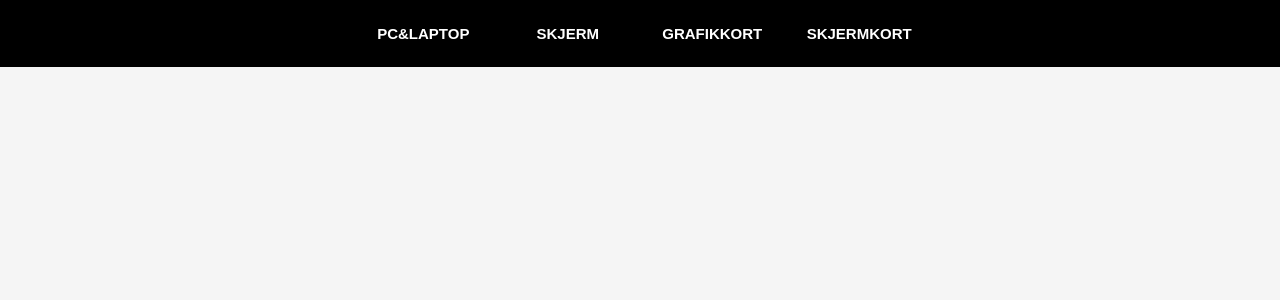
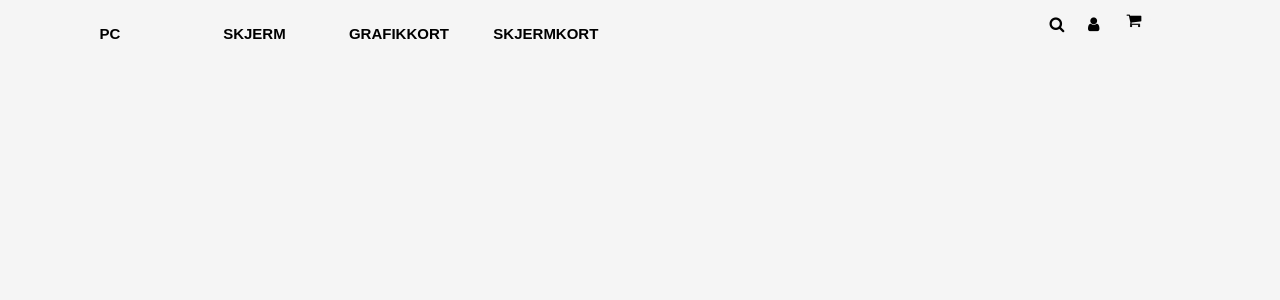
Before and after one commit to KhalidAFarah/Portfolio-2, a Flask app: template Templates/front_page.html in a window 1280 px wide. Shown: the top 300 px of the page. Run offline with Flask 2, Linux system fonts and the light colour scheme; the template is opened without the code that fills it, so the values that code supplies are empty.

Commit message:
changed the menu

```diff
--- a/Templates/front_page.html
+++ b/Templates/front_page.html
@@ -9,16 +9,29 @@
 </head>
 <body>
 
-<div class="nav">
-<ul>
-<li><a href="#">PC&Laptop</a></li>
-<li><a href="#">Skjerm</a></li>
-<li><a href="#">Grafikkort</a></li>
-<li><a href="#">Skjermkort</a></li>
+<div class="menu">
+<ol>
+<li><a href="">PC</a></li>
+<li><a href="">Skjerm</a></li>
+<li><a href="">Grafikkort</a></li>
+<li><a href="">Skjermkort</a></li>
 
 
-</ul>
+</ol>
+<div class="icon">
+    <i class="fa fa-user" aria-hidden="true"></i>
+    <i class="fa fa-search" aria-hidden="true"></i>
 
+<div class="background">
+    <i class="fa fa-shopping-cart" aria-hidden="true"></i>
+</div>
+</div>
+
+</div>
+
+<div class="cover">
+
+</div>
     </div>
 </body>
 </head>
--- a/static/front.css
+++ b/static/front.css
@@ -5,7 +5,7 @@ body{
     font-family: Arial, Helvetica, sans-serif;
 
 }
-.nav ul{
+.menu ul{
 list-style: none;
 background: black;
 padding: 0;
@@ -13,13 +13,13 @@ margin: 0;
 text-align: center;
 
 }
-.nav li{
+.menu li{
     display: inline-block;
 
 }
-.nav a{
+.menu a{
     text-decoration: none;
-    color: #fff;
+    color: rgb(0, 0, 0);
     width: 100px;
     display: block;
     padding: 25px 20px;
@@ -29,7 +29,35 @@ text-align: center;
     text-align: center;
 
 }
-.nav a:hover{
-    background: burlywood;
+
+ol li a:hover{
+    border-bottom: 4px solid red;
+}
+.fa-search{
+    position:absolute;
+    left:82%;
+    top:2%;
+    color: black;
 
 }
+.fa-user{
+    position:absolute;
+    left:85%;
+    top:2%;
+    color: black;
+
+}
+.fa-shopping-cart{
+    position: absolute;
+    left:88%;
+    top:2%;
+    color: black;
+    width: 25px;
+    height: -30px;
+    border-radius: 100px;
+    background-color: whitesmoke;
+    margin-top: -4px;
+    text-align: left;
+
+
+}
```
Also changed, not shown: mac.png (added).
